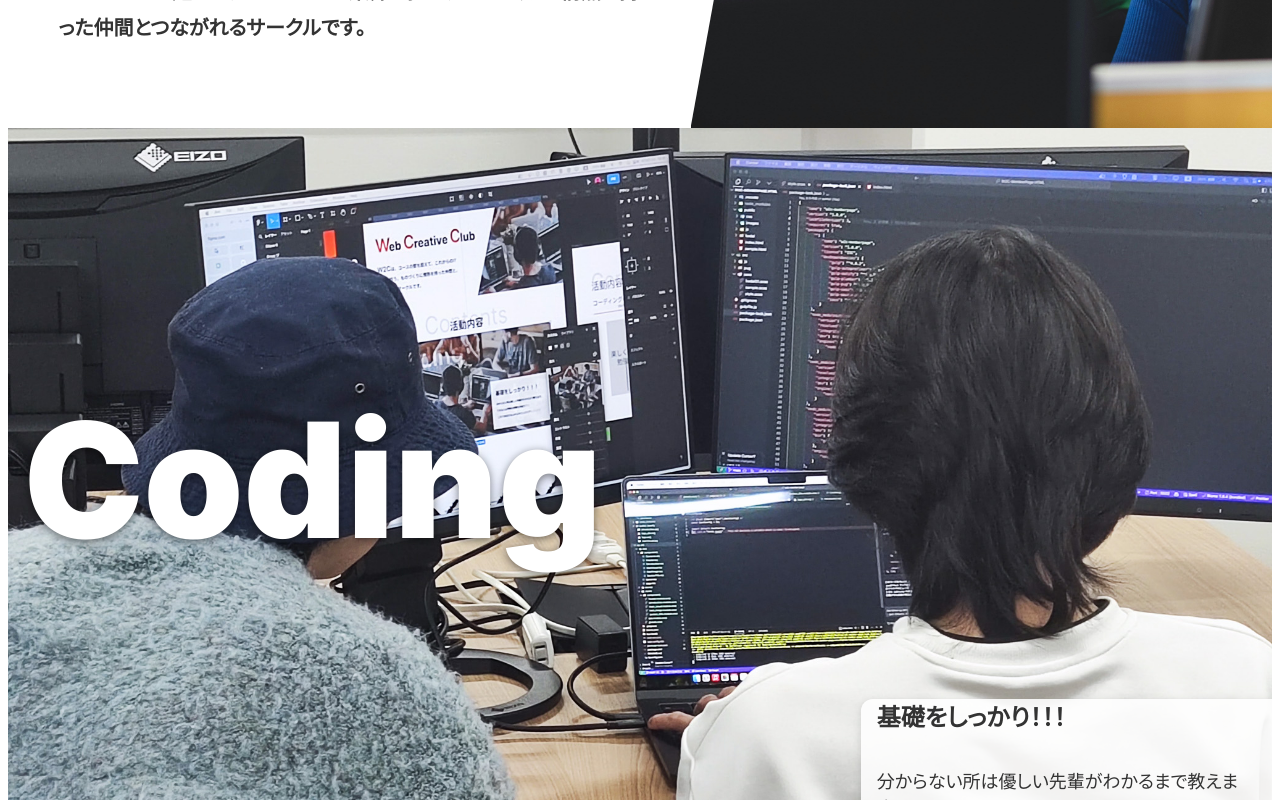
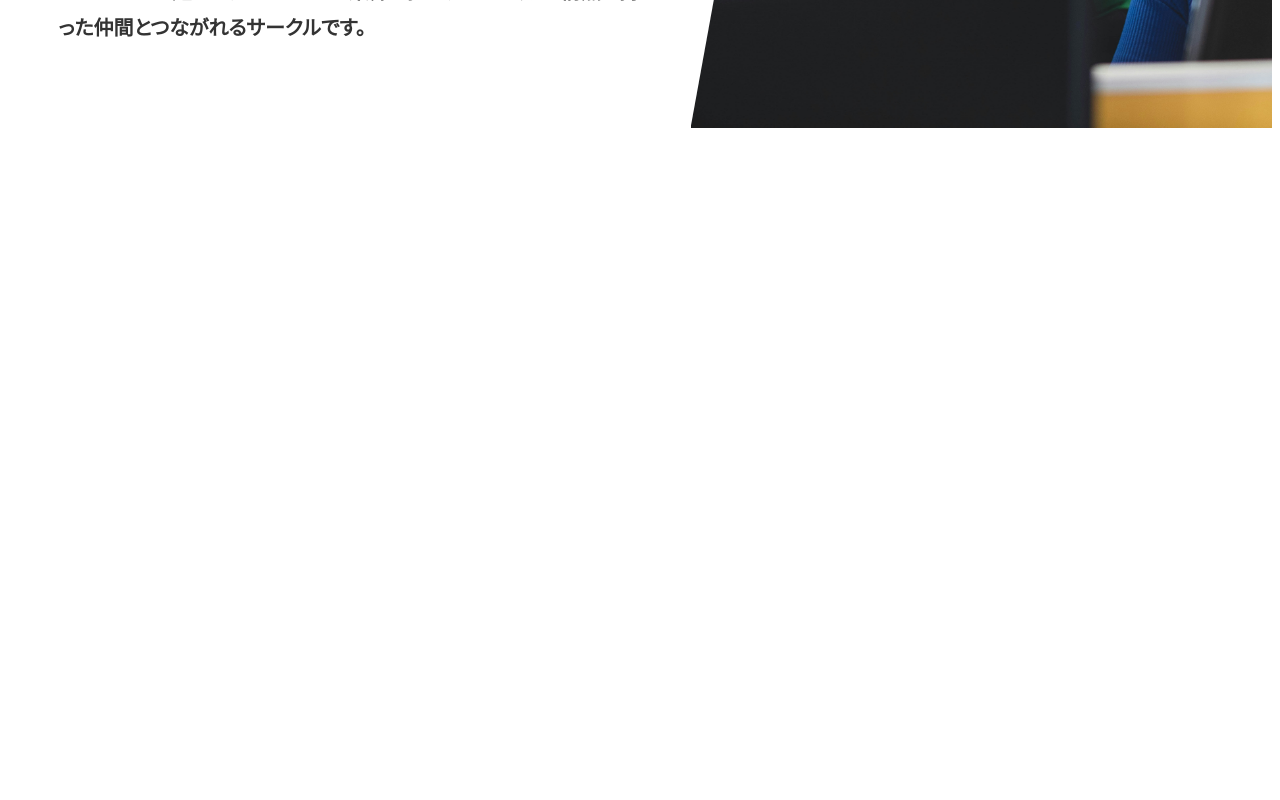
Before and after one commit to HondaYt/w2c-member-page, a Next.js app: page / in a window 1280 px wide. Shown: the part 1320-2120 px from the top of the page. Built offline with nearby package versions, Linux system fonts and the light colour scheme.

Commit message:
contentsにて、スクロールスナップを使わない方法に変更。これにより、動作に問題が生じなくなり、快適に。

```diff
--- a/package.json
+++ b/package.json
@@ -13,6 +13,7 @@
     "next": "14.1.4",
     "react": "^18",
     "react-dom": "^18",
+    "react-transition-group": "^4.4.5",
     "sass": "^1.72.0"
   },
   "devDependencies": {
--- a/src/app/page.tsx
+++ b/src/app/page.tsx
@@ -17,12 +17,6 @@ export default function App() {
 	const [headerHeight, setHeaderHeight] = useState(0);
 	const [isSticky, setIsSticky] = useState(false);
 
-	const contentsRef = useRef<HTMLDivElement>(null);
-	const [isContentsBottom, setIsContentsBottom] = useState(false); // スクロールの状態を保持するフラグ
-	const [isContentsTop, setIsContentsTop] = useState(false); // スクロールの状態を保持するフラグ
-
-	const [isSnap, setIsSnap] = useState(false);
-
 	useEffect(() => {
 		const handleScroll = () => {
 			if (window.scrollY >= window.innerHeight - headerHeight) {
@@ -36,79 +30,13 @@ export default function App() {
 		return () => window.removeEventListener("scroll", handleScroll);
 	}, [headerHeight]);
 
-	useEffect(() => {
-		let lastScrollY = window.scrollY; // 前回のスクロール位置を記録する変数
-
-		const handleScroll = () => {
-			const currentScrollY = window.scrollY; // 現在のスクロール位置
-
-			if (!contentsRef.current) {
-				lastScrollY = currentScrollY; // スクロール位置を更新
-				return;
-			}
-
-			const contentsTop = contentsRef.current.offsetTop;
-			const contentsHeight = contentsRef.current.offsetHeight;
-			const contentsBottom = contentsTop + contentsHeight;
-			const scrollPosition = currentScrollY + window.innerHeight;
-
-			if (currentScrollY > lastScrollY) {
-				if (!isContentsBottom) {
-					if (
-						scrollPosition >= contentsBottom &&
-						scrollPosition < contentsBottom + window.innerHeight
-					) {
-						window.scrollTo({
-							top: contentsBottom - window.innerHeight,
-							behavior: "smooth",
-						});
-						setIsSnap(true);
-					} else {
-						setIsSnap(false);
-					}
-				}
-				lastScrollY = currentScrollY; // スクロール位置を更新
-			}
-			if (currentScrollY < lastScrollY) {
-				if (!isContentsTop) {
-					if (
-						scrollPosition <= contentsBottom &&
-						scrollPosition > contentsBottom - window.innerHeight
-					) {
-						window.scrollTo({
-							top: contentsBottom - window.innerHeight,
-							behavior: "smooth",
-						});
-						setIsSnap(true);
-					} else {
-						setIsSnap(false);
-					}
-				}
-				// Contentsの底辺が画面内に入ったら、スクロールをスナップさせる
-				lastScrollY = currentScrollY; // スクロール位置を更新
-			}
-		};
-
-		window.addEventListener("scroll", handleScroll);
-		return () => {
-			window.removeEventListener("scroll", handleScroll);
-		};
-	}, [isContentsBottom, isContentsTop]); // isContentsBottom, isContentsTopを依存配列に追加
-
 	return (
 		<main className={styles.mainContainer}>
 			<MainVisual>
 				<Header isSticky={isSticky} setHeaderHeight={setHeaderHeight} />
 			</MainVisual>
 			<Introduction />
-			<Contents
-				isContentsTop={isContentsTop}
-				setIsContentsTop={setIsContentsTop}
-				isContentsBottom={isContentsBottom}
-				setIsContentsBottom={setIsContentsBottom}
-				contentsRef={contentsRef}
-				isSnap={isSnap}
-			/>
+			<Contents />
 
 			<Members />
 			<Activity />
--- a/src/components/Contents.tsx
+++ b/src/components/Contents.tsx
@@ -3,51 +3,40 @@ import styles from "@/styles/components/contents.module.scss";
 import NextImage from "@/components/NextImage";
 import SectionTitle from "@/components/SectionTitle";
 
-type ContentsProps = {
-	isContentsBottom: boolean;
-	setIsContentsBottom: (isContentsBottom: boolean) => void;
-	isContentsTop: boolean;
-	setIsContentsTop: (isContentsTop: boolean) => void;
-	contentsRef: React.RefObject<HTMLDivElement>;
-	isSnap: boolean;
-};
-export default function Contents(props: ContentsProps) {
+export default function Contents() {
+	const observerRefs = useRef<(HTMLDivElement | null)[]>([]);
+
 	useEffect(() => {
-		const handleScroll = () => {
-			if (!props.contentsRef.current) {
-				return;
+		// ビューポートの高さを取得
+		const observer = new IntersectionObserver(
+			(entries) => {
+				for (const entry of entries) {
+					if (entry.isIntersecting) {
+						entry.target.classList.add(styles.active);
+						entry.target.classList.remove(styles.inactive);
+					} else if (entry.target.classList.contains(styles.active)) {
+						entry.target.classList.remove(styles.active);
+						entry.target.classList.add(styles.inactive);
 					}
-			const { scrollTop, scrollHeight, clientHeight } =
-				props.contentsRef.current;
-			if (scrollTop + clientHeight >= scrollHeight) {
-				props.setIsContentsBottom(true);
-			} else {
-				props.setIsContentsBottom(false);
+				}
+			},
+			{
+				root: null,
+				rootMargin: "0px 0px -100% 0px",
+				threshold: 0.0,
+			},
+		);
+
+		for (const ref of observerRefs.current) {
+			if (ref) observer.observe(ref);
 		}
 
-			if (scrollTop === 0) {
-				// 一番上に達したかチェック
-				props.setIsContentsTop(true);
-			} else {
-				props.setIsContentsTop(false);
+		return () => {
+			for (const ref of observerRefs.current) {
+				if (ref) observer.unobserve(ref);
 			}
 		};
-
-		const contentsElement = props.contentsRef.current;
-		if (contentsElement) {
-			contentsElement.addEventListener("scroll", handleScroll);
-
-			return () => {
-				if (contentsElement) {
-					contentsElement.removeEventListener("scroll", handleScroll);
-				}
-			};
-		}
-	}, [props.contentsRef, props.setIsContentsBottom, props.setIsContentsTop]);
-
-	if (typeof window !== "undefined" && window.innerWidth <= 430) {
-		return null;
-	}
+	}, []);
 
 	const contents = [
 		{
@@ -98,12 +87,17 @@ export default function Contents(props: ContentsProps) {
 	];
 
 	return (
+		<div className={styles.contents}>
+			{contents.map((content, index) => (
 				<div
-			className={`${styles.contents} ${props.isSnap ? styles.snap : ""}`}
-			ref={props.contentsRef}
+					ref={(el) => {
+						observerRefs.current[index] = el;
+					}}
+					className={styles.contentWrap}
+					key={content.title}
+					id={`content-${index}`}
 				>
-			{contents.map((content) => (
-				<div className={styles.content} key={content.title}>
+					<div className={styles.content}>
 						<div className={styles.contentImage}>
 							<NextImage
 								src={`/assets/${content.imageSrc}`}
@@ -117,6 +111,7 @@ export default function Contents(props: ContentsProps) {
 							{content.text}
 						</div>
 					</div>
+				</div>
 			))}
 		</div>
 	);
--- a/src/components/Header.tsx
+++ b/src/components/Header.tsx
@@ -96,7 +96,7 @@ export default function Header(props: HeaderProps) {
 				</ul>
 
 				<p className={styles.formLink}>
-					<a href="https://w2c-form-sable.vercel.app/">入部はこちら</a>
+					<a href="https://w2c-form.vercel.app/">入部はこちら</a>
 				</p>
 			</nav>
 		</div>
--- a/src/components/MainVisual.tsx
+++ b/src/components/MainVisual.tsx
@@ -17,7 +17,7 @@ export default function MainVisual({
 					放課後活動中！！！
 				</h2>
 				<p className={styles.mainVisualTextLink}>
-					<a href="https://w2c-form-sable.vercel.app/">入部はこちらから</a>
+					<a href="https://w2c-form.vercel.app/">入部はこちらから</a>
 				</p>
 			</div>
 			{children}
--- a/src/styles/components/contents.module.scss
+++ b/src/styles/components/contents.module.scss
@@ -1,25 +1,51 @@
 .contents {
-    height: 102vh;
+    height: 400vh;
     width: 100%;
     background: #fff;
-    scroll-snap-type: y mandatory;
-    overflow-y: hidden;
+
+
 }
 
-.snap {
-    overflow-y: scroll;
+@keyframes slideInFromRight {
+    from {
+        opacity: 1;
+        transform: translateX(100%);
     }
 
+    to {
+        opacity: 1;
+        transform: translateX(0);
+    }
+}
 
+@keyframes slideOutFromRight {
+    from {
+        opacity: 1;
+        transform: translateX(0);
+    }
+
+    to {
+        opacity: 1;
+        transform: translateX(-100%);
+    }
+}
+
+.contentWrap {
+    height: 100vh;
+    width: 100%;
 
     .content {
-    scroll-snap-align: start;
-    height: 102vh;
+        opacity: 0;
         width: 100%;
+        height: 100%;
         display: flex;
         justify-content: center;
         align-items: center;
-    position: relative;
+        position: fixed;
+        top: 0;
+        left: 0;
+        // position: relative;
+        // animation: slideInFromRight 0.5s ease-out forwards;
 
         .contentTitle {
             z-index: 1;
@@ -77,8 +103,22 @@
             width: 100%;
             object-fit: cover;
         }
+    }
+
+    &.active {
+        .content {
+            animation: slideInFromRight 0.5s ease-out forwards;
+        }
+    }
+
+    &.inactive {
+        .content {
+            animation: slideOutFromRight 0.5s ease-out forwards;
+        }
+    }
 
 }
+
 
 @media screen and (max-width:430px) {
     .content {
```
Also changed, not shown: 1 other file (tests, documents, lock files or other folders). Lines whose indentation alone changed are shown as unchanged.
